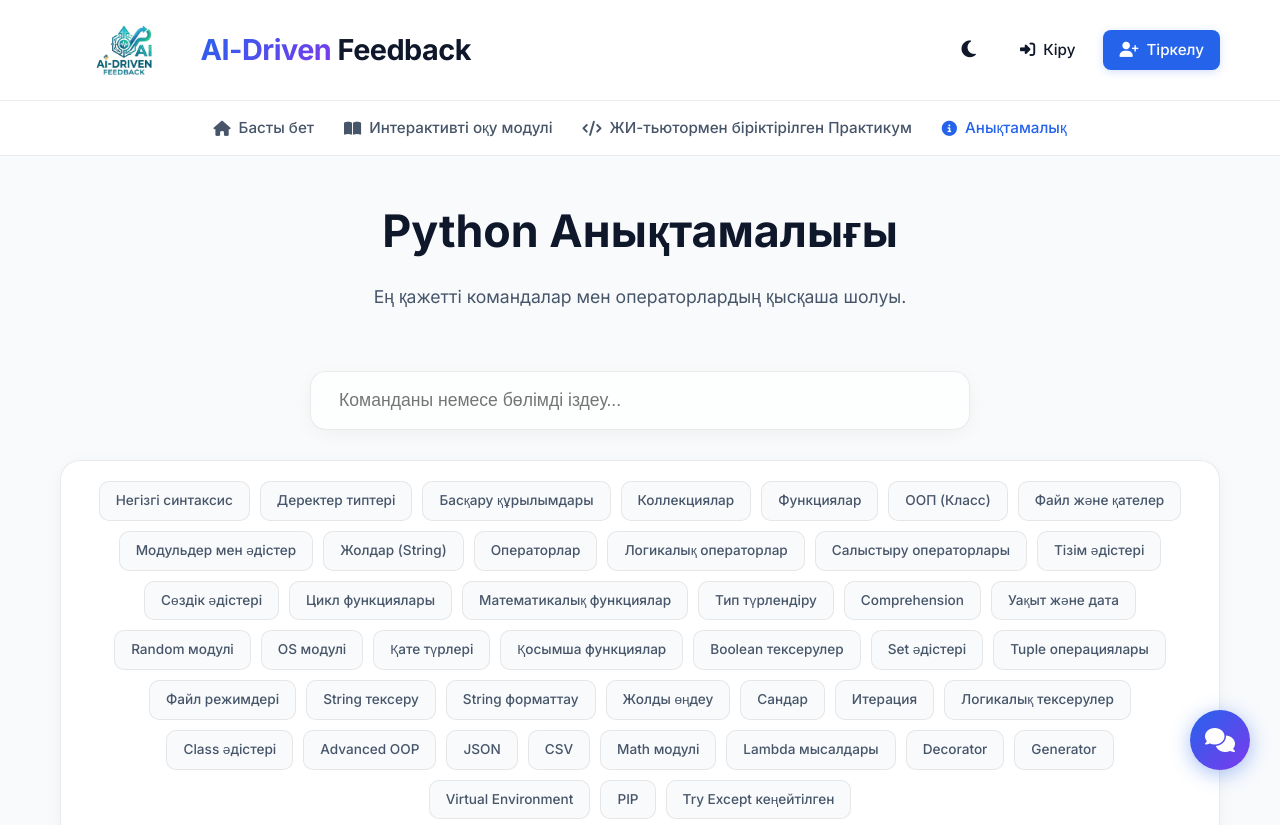
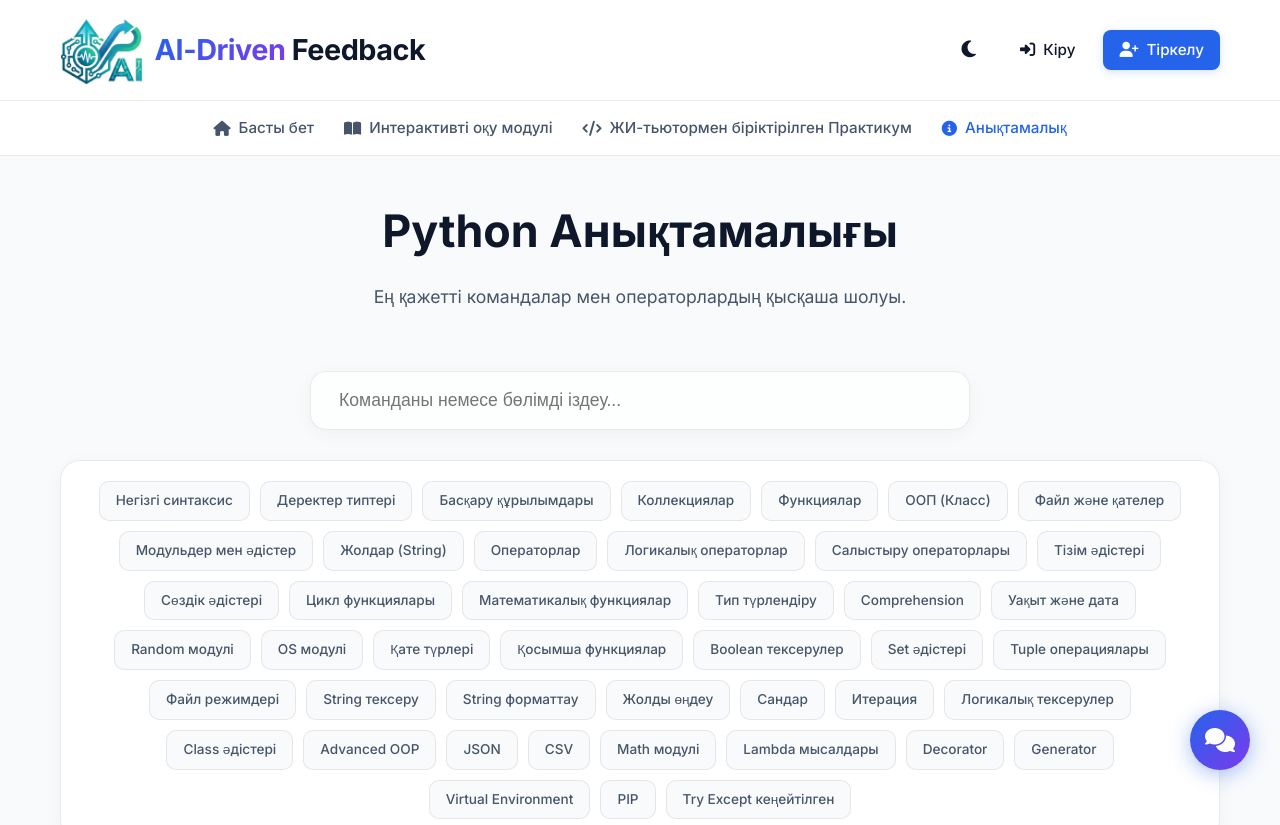
Before and after one commit to Ernur04/AI-Driven-Feedback, a plain HTML site: page frontend/pages/reference.html in a window 1280 px wide. Shown: the top 825 px of the page. Drawn offline with Linux system fonts and the light colour scheme.

Commit message:
Чинка интерфейса: улучшение логотипа и позиции футера
- Исправлена позиция футера (добавлены flex свойства на body)
- Увеличен логотип: 40px → 70px, текст 1.3rem → 1.8rem
- Добавлены favicon теги для всех браузеров (SVG, PNG, ICO)
- Заменены все логотипы на logo3.png со всех страниц
- Добавлены CSS фильтры для улучшения видимости логотипа

```diff
--- a/frontend/pages/reference.html
+++ b/frontend/pages/reference.html
@@ -5,7 +5,12 @@
     <meta name="viewport" content="width=device-width, initial-scale=1.0">
     <title>AI-Driven Feedback - Анықтамалық</title>
 
-    <link rel="icon" type="image/x-icon" href="logo/logo.png">
+    <link rel="icon" type="image/svg+xml" href="../logo/logo3.png">
+    <link rel="icon" type="image/png" href="../logo/logo3.png">
+    <link rel="icon" type="image/x-icon" href="../logo/logo3.png">
+
+    <link rel="apple-touch-icon" href="../logo/logo3.png">
+    <meta name="theme-color" content="#2563eb">
     <link rel="preconnect" href="https://fonts.googleapis.com">
     <link rel="preconnect" href="https://fonts.gstatic.com" crossorigin>
     <link href="https://fonts.googleapis.com/css2?family=Fira+Code:wght@400;500&family=Inter:wght@400;500;600;700&display=swap" rel="stylesheet">
@@ -21,7 +26,7 @@
     <header>
         <div class="container">
             <div class="logo">
-                <img src="../logo/logo.png" alt="Logo" onerror="this.style.display='none'">
+                <img src="../logo/logo3.png" alt="Logo" onerror="this.style.display='none'">
                 <h1><span class="gradient-text">AI-Driven</span> Feedback</h1>
             </div>
 
```
Also changed, not shown: frontend/index.html (+7 -2 lines), frontend/pages/privacy.html (+7 -2 lines), frontend/pages/terms.html (+7 -2 lines), frontend/pages/theory.html (+7 -2 lines), frontend/logo/Logo-fon.png (added), frontend/logo/logo2.png (added), frontend/logo/logo3.png (added).
